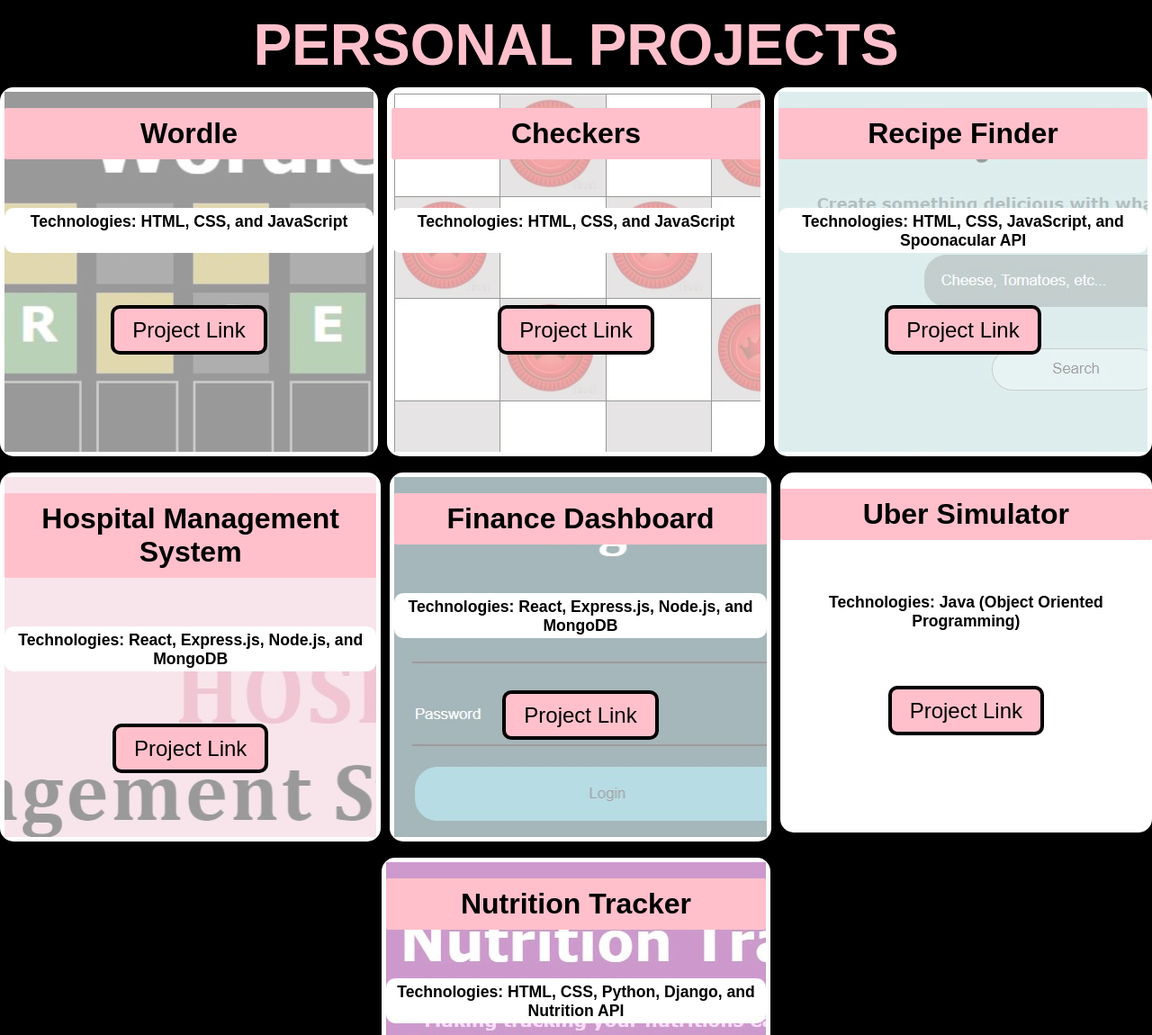
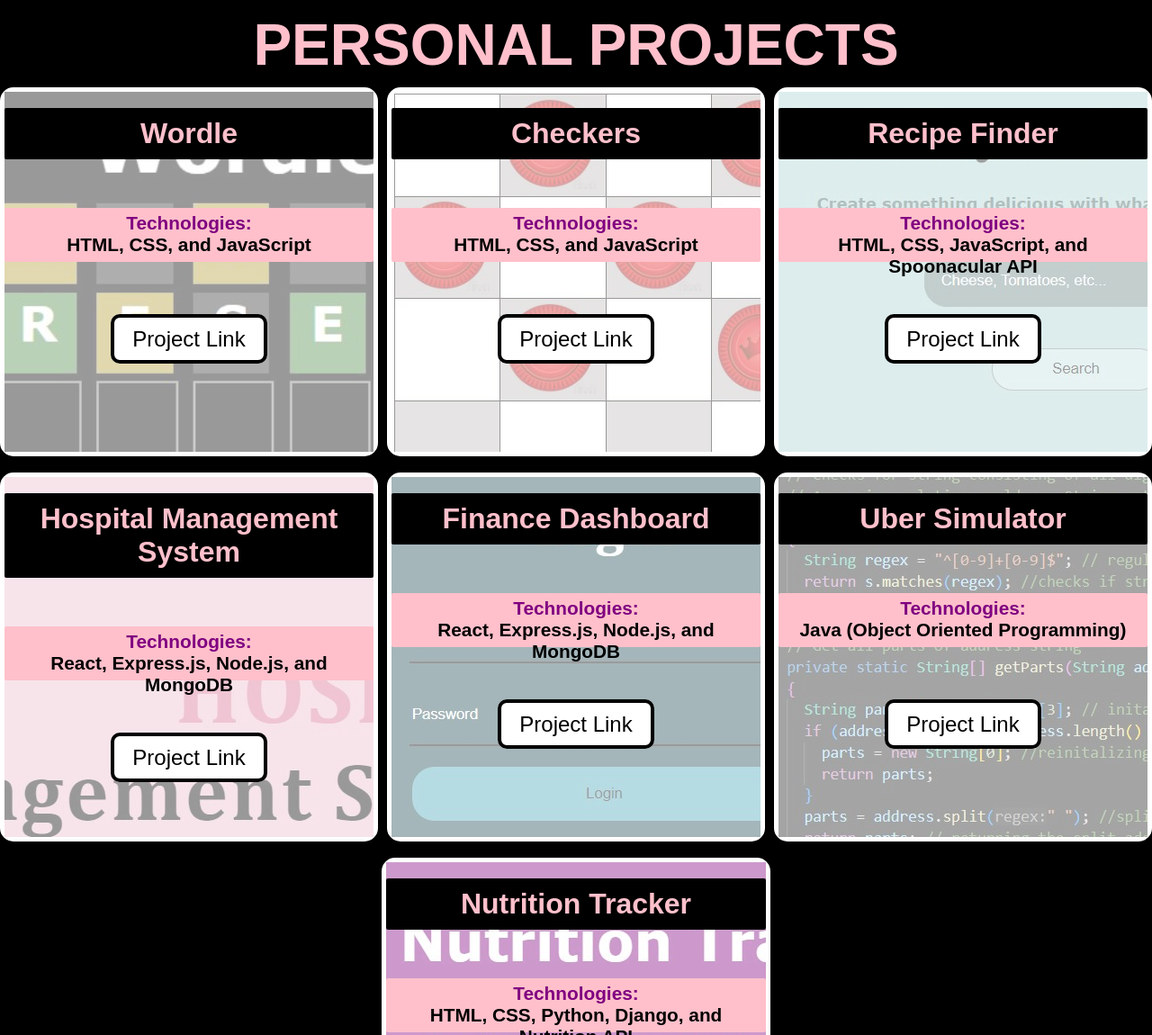
Before and after one commit to izma-mujeeb/personal-website, a plain HTML site: page index.html in a window 1280 px wide. Shown: the part 689-1839 px from the top of the page at 90% size. Drawn offline with Linux system fonts and the light colour scheme; a web font is replaced by a local one.

Commit message:
final touches - modified colours and styling

```diff
--- a/index.css
+++ b/index.css
@@ -69,39 +69,38 @@
     width: 50%;
 }
 .project-name, .languages h1, .frameworks h1 {
-    background-color: pink;
+    background-color: black;
     padding: 10px;
-    color: black;
+    color: pink;
     font-family: 'Om Botak', sans-serif;
     font-size: 2rem;
 }
-.checker, .recipe, .wordle, .hospital, .finance, .nutrition {
+.checker, .recipe, .wordle, .hospital, .finance, .nutrition, .uber {
     border: 5px white solid;
 }
 .project-tech {
     font-family: 'Om Botak', sans-serif;
     color: black;
     background-color: transparent;
-    font-size: 1.1rem;
+    font-size: 1.3rem;
     padding: 5px;
-    height: 40px;
-    background-color: white;
-    border-radius: 10px;
+    height: 50px;
+    background-color: pink;
 }
 .project-link {
     color: black;
     text-decoration: none;
     border: 4px black solid;
     border-radius: 10px;
-    background-color: pink;
+    background-color: white;
     font-family: 'Om Botak', sans-serif;
     font-size: 1.5rem;
     padding: 10px 20px;
 }
-.checker, .recipe, .wordle, .hospital, .finance, .nutrition {
+.checker, .recipe, .wordle, .hospital, .finance, .nutrition, .uber {
     position: relative;
 }
-.checker::before, .recipe::before, .wordle::before, .hospital::before, .finance::before, .nutrition::before {
+.checker::before, .recipe::before, .wordle::before, .hospital::before, .finance::before, .nutrition::before, .uber::before {
     content: '';
     position: absolute;
     inset: 0;
@@ -119,6 +118,9 @@
 }
 .hospital::before {
     background-image: url("images/hospital.JPG");
+}
+.uber::before {
+    background-image: url("images/uber.JPG");
 }
 .finance::before {
     background-image: url("images/finance.JPG");
--- a/index.html
+++ b/index.html
@@ -40,20 +40,32 @@
                 <div class = "wordle">
                     <br/>
                     <h1 class = "project-name">Wordle</h1><br/><br/><br/>
-                    <h2 class = "project-tech">Technologies: HTML, CSS, and JavaScript</h2><br/><br/><br/><br/>
-                    <a class = "project-link" href = "https://github.com/izma-mujeeb/wordle">Project Link</a>
+                    <h2 class = "project-tech">
+                        <span style = "color:purple; background-color: transparent;">Technologies:</span><br/>
+                        HTML, CSS, and JavaScript
+                    </h2>
+                    <br/><br/><br/><br/>
+                    <a class = "project-link" target = "_blank" href = "https://github.com/izma-mujeeb/wordle">Project Link</a>
                 </div>
                 <div class = "checker">
                     <br/>
                     <h1 class = "project-name">Checkers</h1><br/><br/><br/>
-                    <h2 class = "project-tech">Technologies: HTML, CSS, and JavaScript</h2><br/><br/><br/><br/>
-                    <a class = "project-link" href = "https://github.com/izma-mujeeb/checkers">Project Link</a>
+                    <h2 class = "project-tech">
+                        <span style = "color:purple; background-color: transparent;">Technologies:</span><br/>
+                        HTML, CSS, and JavaScript
+                    </h2>
+                    <br/><br/><br/><br/>
+                    <a class = "project-link" target = "_blank" href = "https://github.com/izma-mujeeb/checkers">Project Link</a>
                 </div>
                 <div class = "recipe">
                     <br/>
                     <h1 class = "project-name">Recipe Finder</h1><br/><br/><br/>
-                    <h2 class = "project-tech">Technologies: HTML, CSS, JavaScript, and Spoonacular API</h2><br/><br/><br/><br/>
-                    <a class = "project-link" href = "https://github.com/izma-mujeeb/recipe-finder">Project Link</a>
+                    <h2 class = "project-tech">
+                        <span style = "color:purple; background-color: transparent;">Technologies:</span><br/>
+                        HTML, CSS, JavaScript, and Spoonacular API
+                    </h2>
+                    <br/><br/><br/><br/>
+                    <a class = "project-link" target = "_blank" href = "https://github.com/izma-mujeeb/recipe-finder">Project Link</a>
                 </div>
             </div>
             <br/>
@@ -61,21 +73,32 @@
                 <div class = "hospital">
                     <br/>
                     <h1 class = "project-name">Hospital Management System</h1><br/><br/><br/>
-                    <h2 class = "project-tech">Technologies: React, Express.js, Node.js, and MongoDB</h2><br/><br/><br/><br/>
-                    <a class = "project-link" href = "https://github.com/izma-mujeeb/hospital-management-system" target="_blank">Project Link</a>
+                    <h2 class = "project-tech">
+                        <span style = "color:purple; background-color: transparent;">Technologies:</span><br/>
+                        React, Express.js, Node.js, and MongoDB
+                    </h2>
+                    <br/><br/><br/><br/>
+                    <a class = "project-link" target = "_blank" href = "https://github.com/izma-mujeeb/hospital-management-system" target="_blank">Project Link</a>
                 </div>
                 <div class = "finance">
                     <br/>
                     <h1 class = "project-name">Finance Dashboard</h1><br/><br/><br/>
-                    <h2 class = "project-tech">Technologies: React, Express.js, Node.js, and MongoDB</h2><br/><br/><br/><br/>
-                    <a class = "project-link" href = "https://github.com/izma-mujeeb/finance-dashboard">Project Link</a>
-
+                    <h2 class = "project-tech">
+                        <span style = "color:purple; background-color: transparent;">Technologies:</span><br/>
+                        React, Express.js, Node.js, and MongoDB
+                    </h2>
+                    <br/><br/><br/><br/>
+                    <a class = "project-link" target = "_blank" href = "https://github.com/izma-mujeeb/finance-dashboard">Project Link</a>
                 </div>
-                <div class = "project">
+                <div class = "uber">
                     <br/>
                     <h1 class = "project-name">Uber Simulator</h1><br/><br/><br/>
-                    <h2 class = "project-tech">Technologies: Java (Object Oriented Programming)</h2><br/><br/><br/><br/>
-                    <a class = "project-link" href = "https://github.com/izma-mujeeb/uber-simulator">Project Link</a>
+                    <h2 class = "project-tech">
+                        <span style = "color:purple; background-color: transparent;">Technologies:</span><br/>
+                        Java (Object Oriented Programming)
+                    </h2>
+                    <br/><br/><br/><br/>
+                    <a class = "project-link" target = "_blank" href = "https://github.com/izma-mujeeb/uber-simulator">Project Link</a>
                 </div>
             </div>
             <br/>
@@ -83,8 +106,12 @@
                 <div class = "nutrition">
                     <br/>
                     <h1 class = "project-name">Nutrition Tracker</h1><br/><br/><br/>
-                    <h2 class = "project-tech">Technologies: HTML, CSS, Python, Django, and Nutrition API</h2><br/><br/><br/><br/>
-                    <a class = "project-link" href = "https://github.com/izma-mujeeb/nutrition-tracker">Project Link</a>
+                    <h2 class = "project-tech">
+                        <span style = "color:purple; background-color: transparent;">Technologies:</span><br/>
+                        HTML, CSS, Python, Django, and Nutrition API
+                    </h2>
+                    <br/><br/><br/><br/>
+                    <a class = "project-link" target = "_blank" href = "https://github.com/izma-mujeeb/nutrition-tracker">Project Link</a>
                 </div>
             </div>
         </div>
@@ -138,6 +165,8 @@
                     <img class = "frameworks-img" src = "images/postman.png"/>
                     <p class = "frameworks-name">Django</p>
                     <img class = "frameworks-img" src = "images/django.png"/>
+                    <p class = "frameworks-name">Figma</p>
+                    <img class = "frameworks-img" src = "images/figma.png"/>
                 </span>
             </div>
         </div>
@@ -154,13 +183,13 @@
                 <br/>
                 <h1 class = "linkedin">📞
                     <span style = "color:black;background-color:white;">
-                        <a href = "https://www.linkedin.com/in/izma-mujeeb">Linkedin</a>
+                        <a target = "_blank" href = "https://www.linkedin.com/in/izma-mujeeb">Linkedin</a>
                     </span>
                 </h1>
                 <br/>
                 <h1 class = "github">
                     <span style = "color:black;background-color:white;">
-                        <a href = "https://www.github.com/izma-mujeeb">Github</a>
+                        <a target = "_blank" href = "https://www.github.com/izma-mujeeb">Github</a>
                     </span>
                 </h1>
             </span>
```
Also changed, not shown: images/figma.png (added), images/uber.JPG (added).
